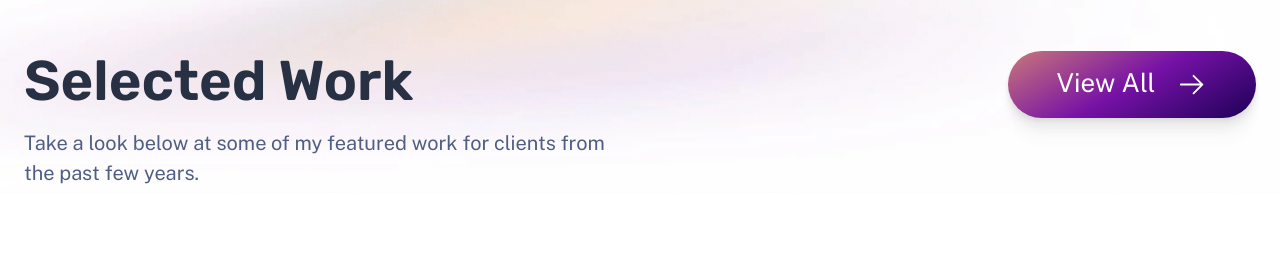
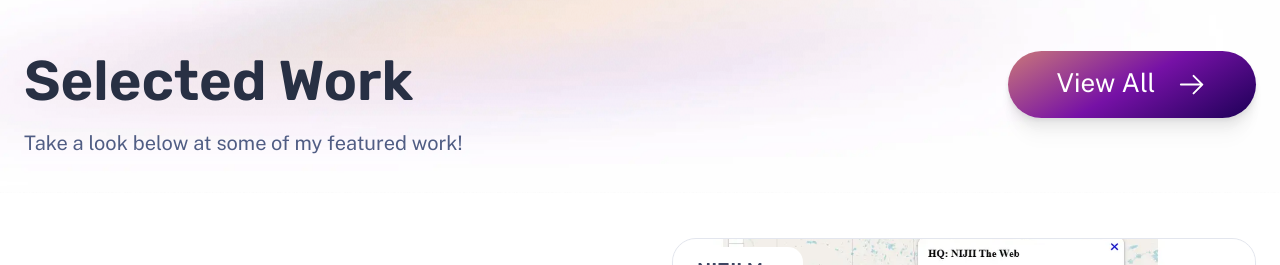
Before and after one commit to JacobBanghart/astro-portfolio, an Astro site: page / in a window 1280 px wide. Shown: the part 1300-1565 px from the top of the page. Built offline with nearby package versions, Linux system fonts and the light colour scheme; Astro itself is replaced by a stand-in of ours.

Commit message:
fix: adjust wording of work projects

```diff
--- a/src/pages/index.astro
+++ b/src/pages/index.astro
@@ -56,10 +56,7 @@
       <section class="section with-background with-cta">
         <header class="section-header stack gap-2 lg:gap-4">
           <h3>Selected Work</h3>
-          <p>
-            Take a look below at some of my featured work for clients from the
-            past few years.
-          </p>
+          <p>Take a look below at some of my featured work!</p>
         </header>
 
         <div class="gallery">
```
